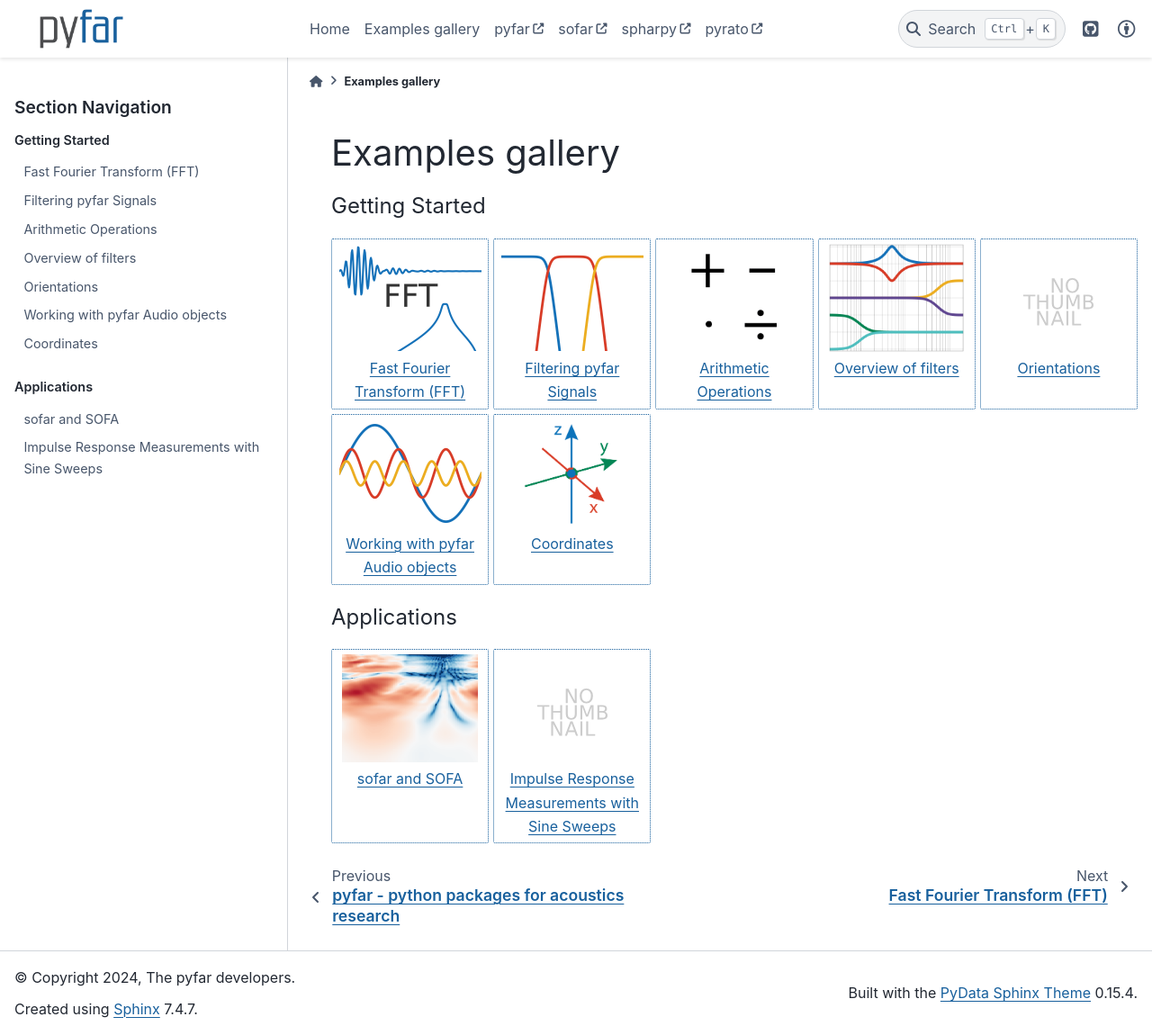
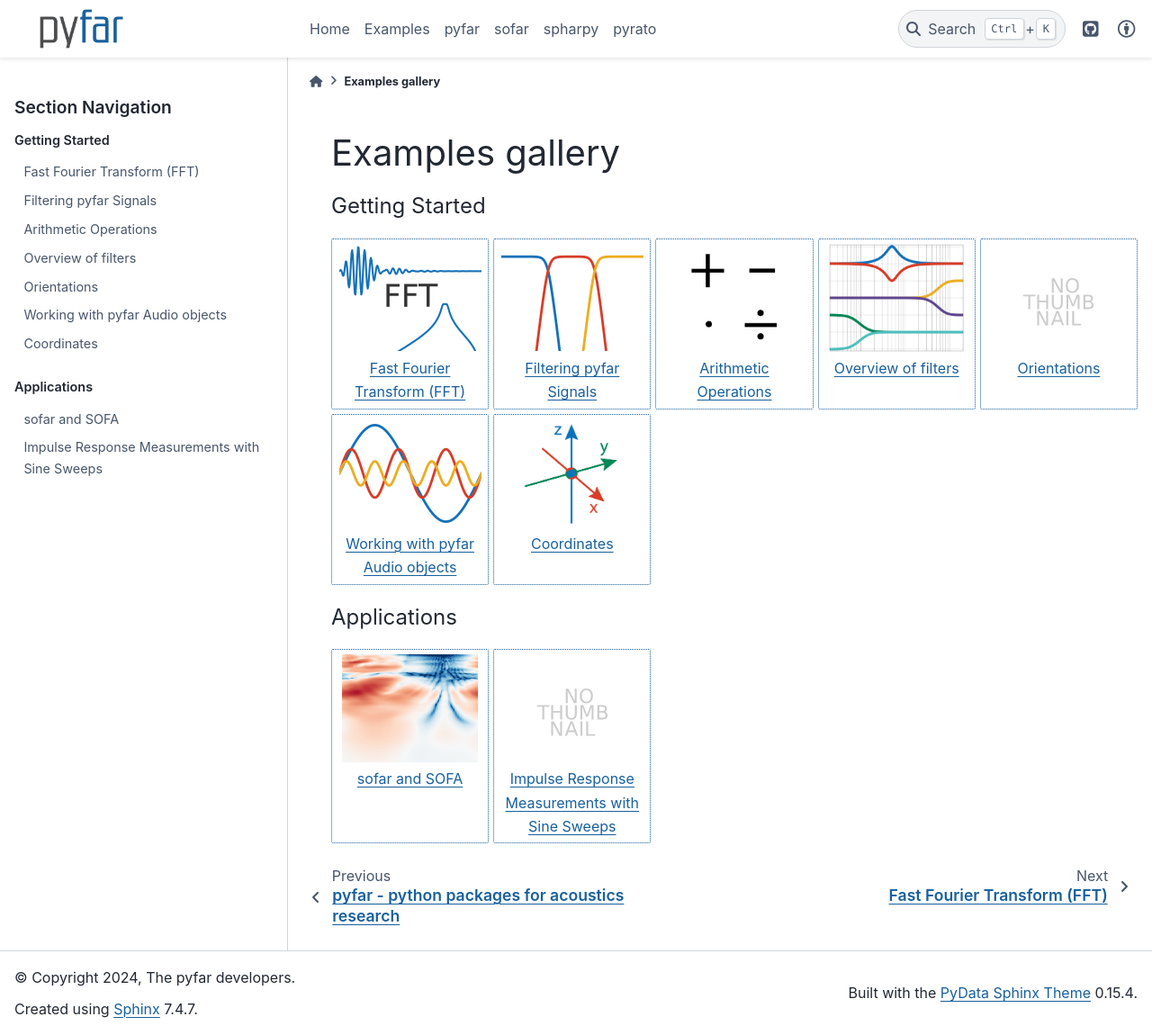
Before and after one commit to pyfar/gallery, a Sphinx documentation site: the page built from docs/examples_gallery.rst, in a window 1280 px wide and 1150 px high. Shown: the whole window at 90% size. Built offline with Sphinx 7.4.7 and the PyData theme 0.15.4, drawn with Linux system fonts in a browser that asks for light colours; pages that are not in the unit, such as notebooks, are missing from menus.

Commit message:
remove external link symbol in header

```diff
--- a/docs/_templates/navbar-nav.html
+++ b/docs/_templates/navbar-nav.html
@@ -10,30 +10,30 @@
 
                         <li class="nav-item">
                           <a class="nav-link nav-internal" href="examples_gallery.html">
-                            Examples gallery
+                            Examples
                           </a>
                         </li>
 
                         <li class="nav-item">
-                          <a class="nav-link nav-external" href="https://pyfar.readthedocs.io/en/stable/">
+                          <a class="nav-link" href="https://pyfar.readthedocs.io/en/stable/">
                             pyfar
                           </a>
                         </li>
 
                         <li class="nav-item">
-                          <a class="nav-link nav-external" href="https://sofar.readthedocs.io/en/stable/">
+                          <a class="nav-link" href="https://sofar.readthedocs.io/en/stable/">
                             sofar
                           </a>
                         </li>
 
                         <li class="nav-item">
-                          <a class="nav-link nav-external" href="https://spharpy.readthedocs.io/en/latest/">
+                          <a class="nav-link" href="https://spharpy.readthedocs.io/en/latest/">
                             spharpy
                           </a>
                         </li>
 
                         <li class="nav-item">
-                          <a class="nav-link nav-external" href="https://pyrato.readthedocs.io/en/latest/">
+                          <a class="nav-link" href="https://pyrato.readthedocs.io/en/latest/">
                             pyrato
                           </a>
                         </li>
```
